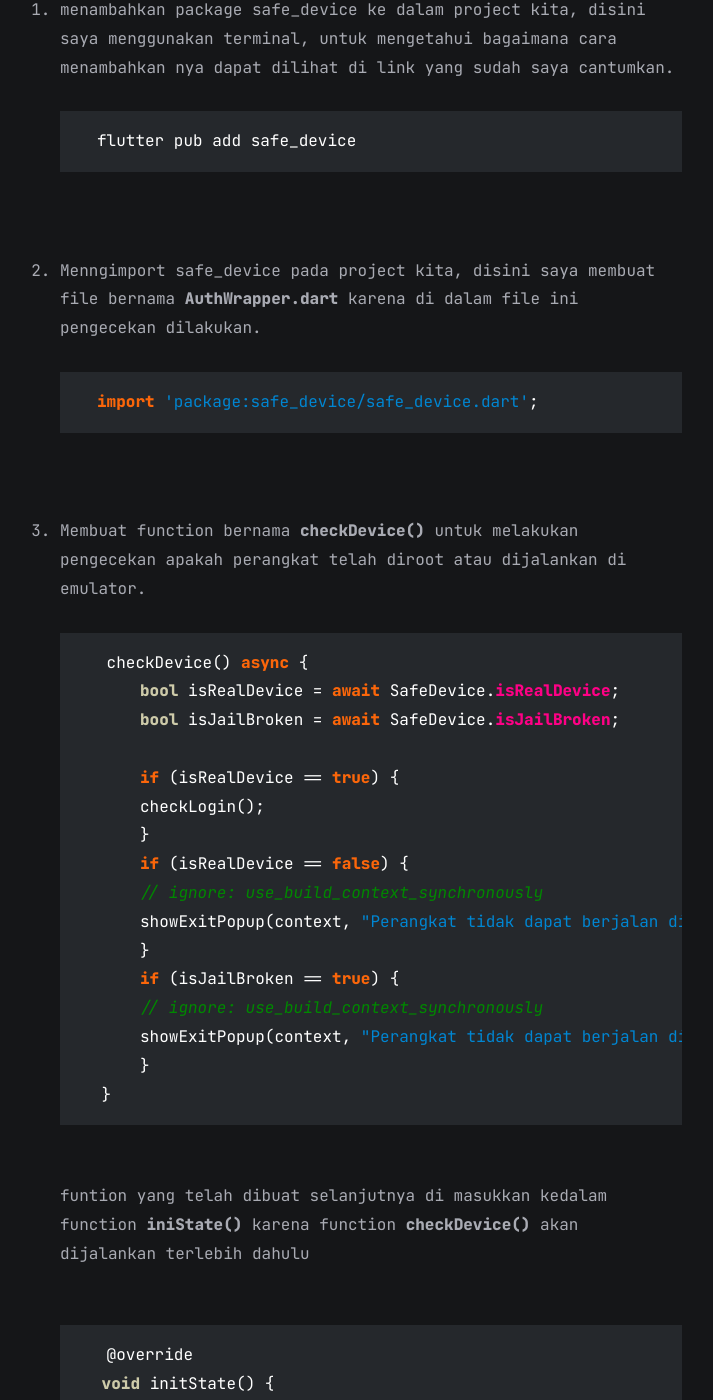
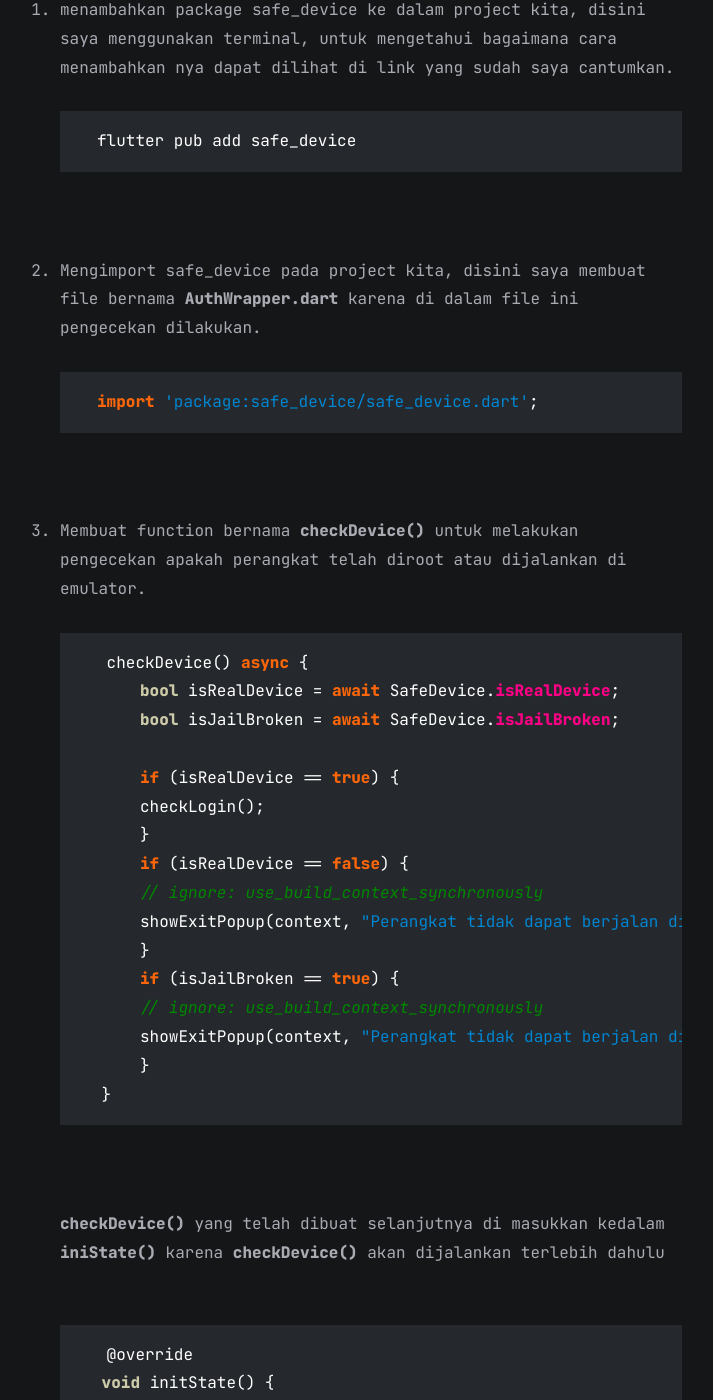
Before and after one commit to AldoReghan/aldoreghan.github.io, a Jekyll site: the page built from all_collections/_posts/2022-10-10-flutter-safe-device.markdown, in a window 1280 px wide and 1400 px high, scrolled down 586 px. Shown: the whole window, without its empty margins (283-996 px from the left). Built offline with Jekyll 4.4.1, drawn with Linux system fonts in a browser that asks for light colours.

Commit message:
add flutter safe device post

````diff
--- a/all_collections/_posts/2022-10-10-flutter-safe-device.markdown
+++ b/all_collections/_posts/2022-10-10-flutter-safe-device.markdown
@@ -12,7 +12,7 @@ Halo pada tulisan kali ini saya ingin sharing bagaimana aplikasi yang kita buat
    flutter pub add safe_device
    ```
    <br>
-2. Menngimport safe_device pada project kita, disini saya membuat file bernama **AuthWrapper.dart** karena di dalam file ini pengecekan dilakukan.<br><br>
+2. Mengimport safe_device pada project kita, disini saya membuat file bernama **AuthWrapper.dart** karena di dalam file ini pengecekan dilakukan.<br><br>
    ```dart
    import 'package:safe_device/safe_device.dart';
    ```
@@ -37,7 +37,8 @@ Halo pada tulisan kali ini saya ingin sharing bagaimana aplikasi yang kita buat
     }
     ```
     <br>
-    funtion yang telah dibuat selanjutnya di masukkan kedalam function **iniState()** karena function **checkDevice()** akan dijalankan terlebih dahulu <br><br>
+
+    **checkDevice()** yang telah dibuat selanjutnya di masukkan kedalam **iniState()** karena **checkDevice()** akan dijalankan terlebih dahulu <br><br>
 
     ```dart
     @override
````
